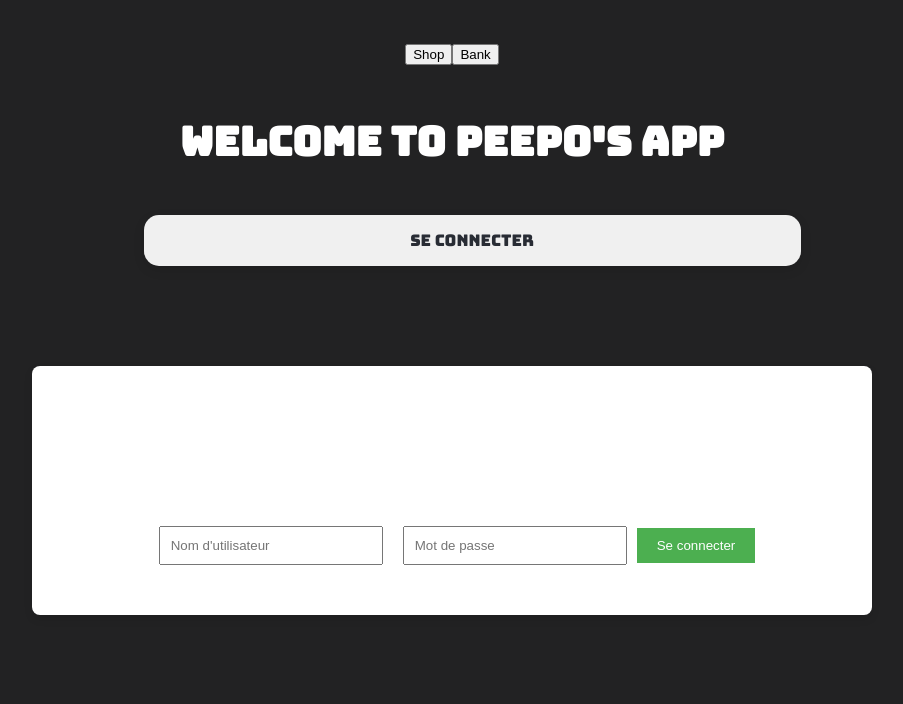
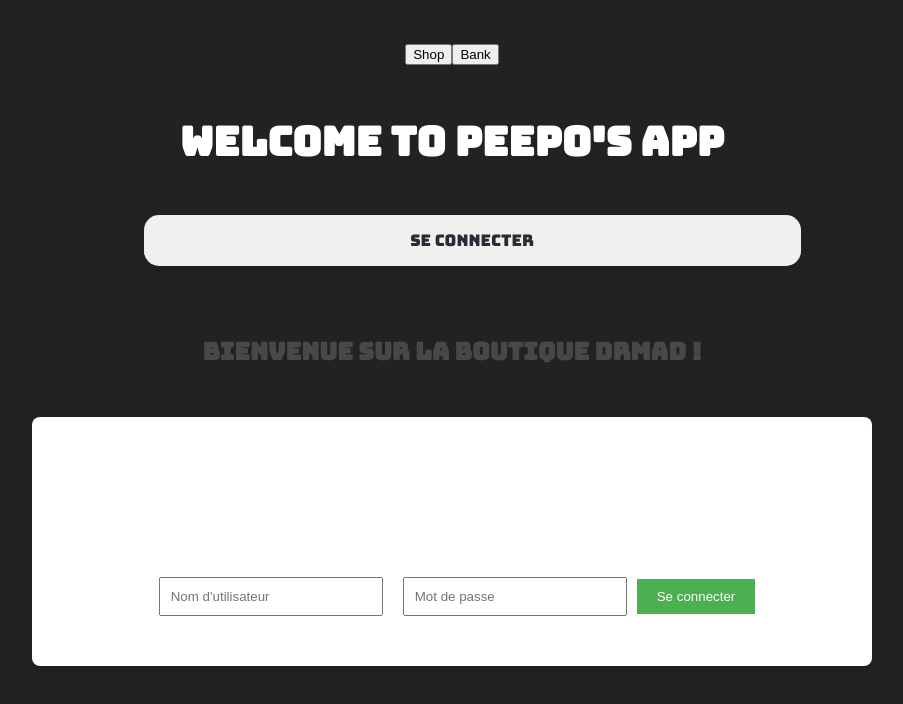
Before and after one commit to James-Genitrini/DrMad, a Vue app: page /shop in a window 1280 px wide. Shown: the top 704 px of the page, without its empty margins (188-1091 px from the left). Built offline with nearby package versions, Linux system fonts and the light colour scheme.

Commit message:
Bienvenue

```diff
--- a/src/components/Shop/ShopHome.vue
+++ b/src/components/Shop/ShopHome.vue
@@ -1,5 +1,6 @@
 <template>
   <div class="shop-home">
+    <h2>Bienvenue sur la boutique DRMAD !</h2>
 
     <div v-if="isLoggedIn" class="bottom-section">
       <BasketList />
```
